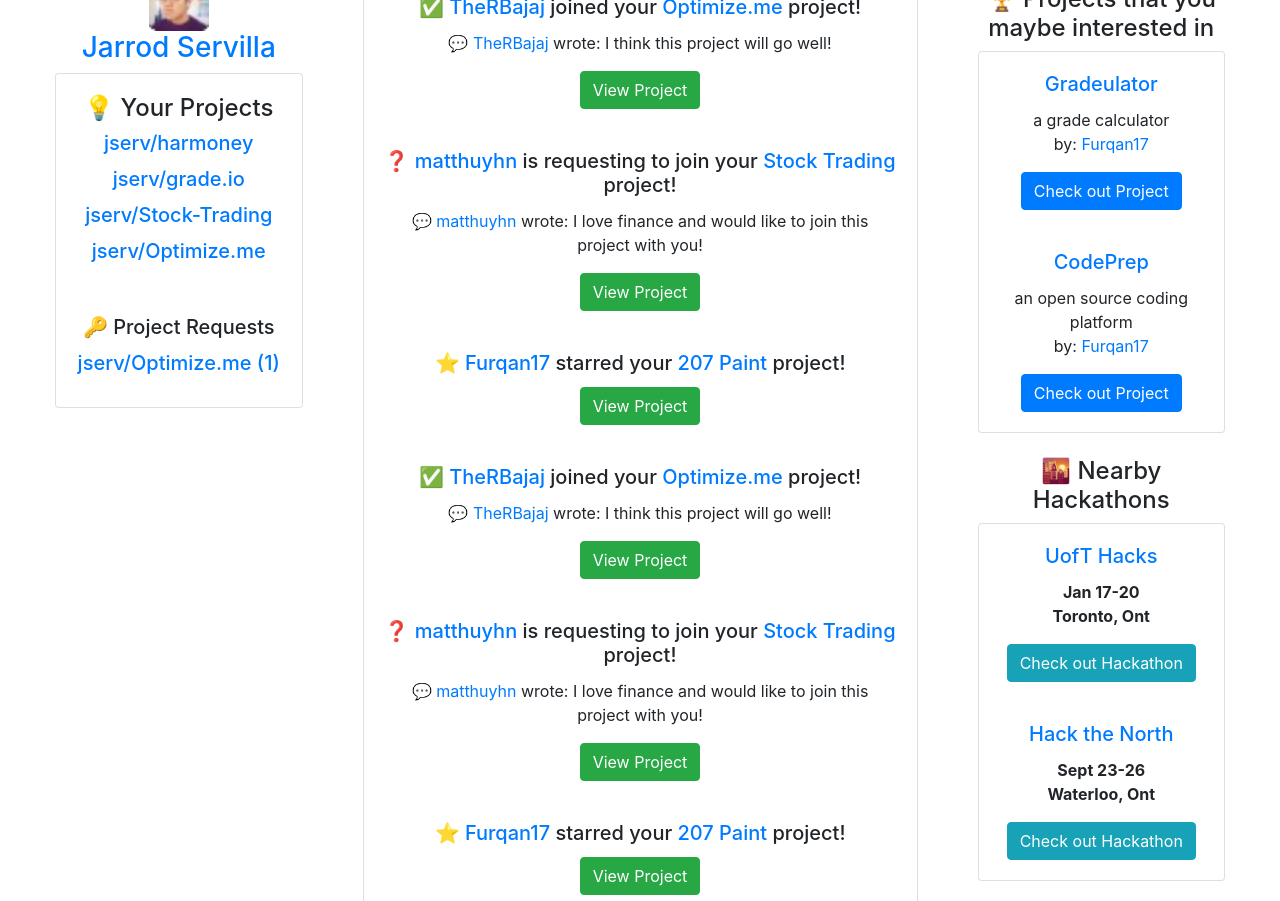
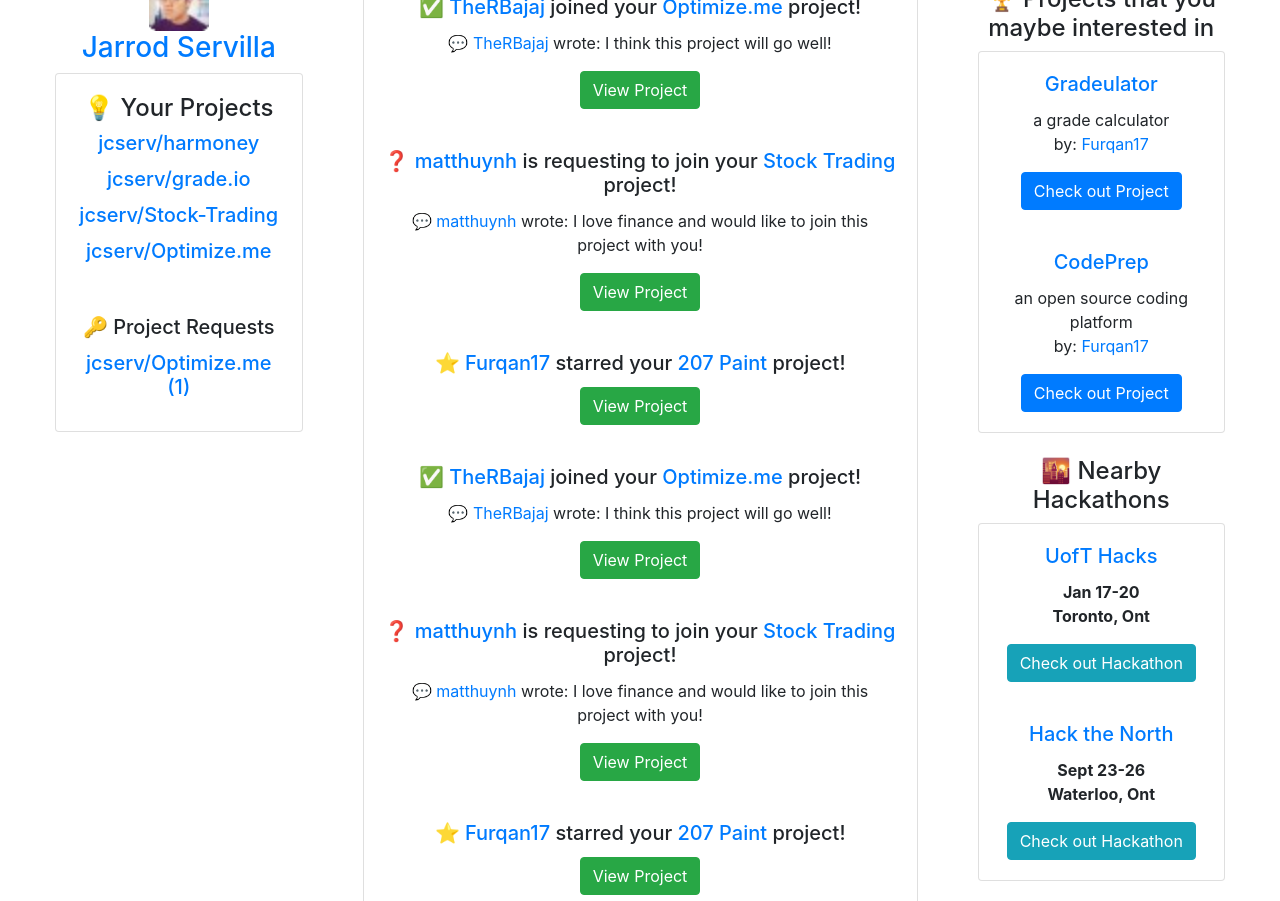
Before and after one commit to collabcloud/project-collabcloud, a React (Create React App) app in the folder client/: page /dashboard in a window 1280 px wide. Shown: the part 340-1241 px from the top of the page. Built offline with nearby package versions, Linux system fonts and the light colour scheme.

Commit message:
COL-37 :sparkles: Final touches for demo, everything fully integrated :)

```diff
--- a/client/src/Containers/Dashboard/Dashboard.js
+++ b/client/src/Containers/Dashboard/Dashboard.js
@@ -47,15 +47,15 @@ const Dashboard = () => {
                             <Card.Body>
                                 {/* Card Index 0 */}
                                 <h4>&#128161; Your Projects</h4>
-                                <Card.Title><a href="/">jserv/harmoney</a></Card.Title>
-                                <Card.Title><a href="/">jserv/grade.io</a></Card.Title>
-                                <Card.Title><a href="/">jserv/Stock-Trading</a></Card.Title>
-                                <Card.Title><a href="/">jserv/Optimize.me</a></Card.Title>
+                                <Card.Title><a href="/">jcserv/harmoney</a></Card.Title>
+                                <Card.Title><a href="/">jcserv/grade.io</a></Card.Title>
+                                <Card.Title><a href="/">jcserv/Stock-Trading</a></Card.Title>
+                                <Card.Title><a href="/">jcserv/Optimize.me</a></Card.Title>
                             </Card.Body>
                             <Card.Body>
                                 {/* Card Index 0 */}
                                 <Card.Title>&#128273; Project Requests</Card.Title>
-                                <Card.Title><a href="/">jserv/Optimize.me (1)</a></Card.Title>
+                                <Card.Title><a href="/">jcserv/Optimize.me (1)</a></Card.Title>
                             </Card.Body>
                         </Card>
                     </div>
@@ -83,9 +83,9 @@ const Dashboard = () => {
 
                             <Card.Body>
                                 {/* Card Index 1 */}
-                                <Card.Title>&#10067; <a href="/">matthuyhn</a> is requesting to join your <a href="/">Stock Trading</a> project!</Card.Title>
+                                <Card.Title>&#10067; <a href="/">matthuynh</a> is requesting to join your <a href="/">Stock Trading</a> project!</Card.Title>
                                 <Card.Text>
-                                    &#128172; <a href="/">matthuyhn</a> wrote: I love finance and would like to join this project with you!
+                                    &#128172; <a href="/">matthuynh</a> wrote: I love finance and would like to join this project with you!
                                 </Card.Text>
                                 <Button variant="success">View Project</Button>
                             </Card.Body>
@@ -107,9 +107,9 @@ const Dashboard = () => {
 
                             <Card.Body>
                                 {/* Card Index 1 */}
-                                <Card.Title>&#10067; <a href="/">matthuyhn</a> is requesting to join your <a href="/">Stock Trading</a> project!</Card.Title>
+                                <Card.Title>&#10067; <a href="/">matthuynh</a> is requesting to join your <a href="/">Stock Trading</a> project!</Card.Title>
                                 <Card.Text>
-                                    &#128172; <a href="/">matthuyhn</a> wrote: I love finance and would like to join this project with you!
+                                    &#128172; <a href="/">matthuynh</a> wrote: I love finance and would like to join this project with you!
                                 </Card.Text>
                                 <Button variant="success">View Project</Button>
                             </Card.Body>
--- a/client/src/components/base/ProjectsList.js
+++ b/client/src/components/base/ProjectsList.js
@@ -31,7 +31,7 @@ export const ProjectsList = (props) => {
   var hardcode = [{
     star: 620,
     eye: 1900,
-    owner: "Matt Huynh"
+    owner: "Jarrod Servilla"
   }, {
     star: 145,
     eye: 955,
@@ -39,11 +39,16 @@ export const ProjectsList = (props) => {
   }, {
     star: 999,
     eye: 9999,
-    owner: "Furqan Qureshi"
+    owner: "Jarrod Servilla"
   }, {
-    star: 420,
+    star: 421,
     eye: 1778,
-    owner: "Michael Phung"
+    owner: "Jarrod Servilla"
+  },
+  {
+    star: 842,
+    eye: 400,
+    owner: "Jarrod Servilla"
   }];
 
   var options = {
--- a/client/src/components/base/UserAccountDetails.js
+++ b/client/src/components/base/UserAccountDetails.js
@@ -32,7 +32,7 @@ const UserAccountDetails = ({ title }) => (
                   <FormInput
                     id="feFirstName"
                     placeholder="First Name"
-                    value="Sierra"
+                    value="Jarrod"
                     onChange={() => {}}
                   />
                 </Col>
@@ -42,7 +42,7 @@ const UserAccountDetails = ({ title }) => (
                   <FormInput
                     id="feLastName"
                     placeholder="Last Name"
-                    value="Brooks"
+                    value="Servilla"
                     onChange={() => {}}
                   />
                 </Col>
@@ -55,7 +55,7 @@ const UserAccountDetails = ({ title }) => (
                     type="email"
                     id="feEmail"
                     placeholder="Email Address"
-                    value="sierra@example.com"
+                    value="jarrod.servilla@gmail.com"
                     onChange={() => {}}
                     autoComplete="email"
                   />
@@ -67,7 +67,7 @@ const UserAccountDetails = ({ title }) => (
                     type="password"
                     id="fePassword"
                     placeholder="Password"
-                    value="EX@MPL#P@$$w0RD"
+                    value="password"
                     onChange={() => {}}
                     autoComplete="current-password"
                   />
--- a/client/src/components/base/UserDetails.js
+++ b/client/src/components/base/UserDetails.js
@@ -47,7 +47,7 @@ UserDetails.defaultProps = {
     jobTitle: "Project Manager",
     metaTitle: "Description",
     metaValue:
-      "This is a default description"
+      "gamers rise up"
   }
 };
 
```
